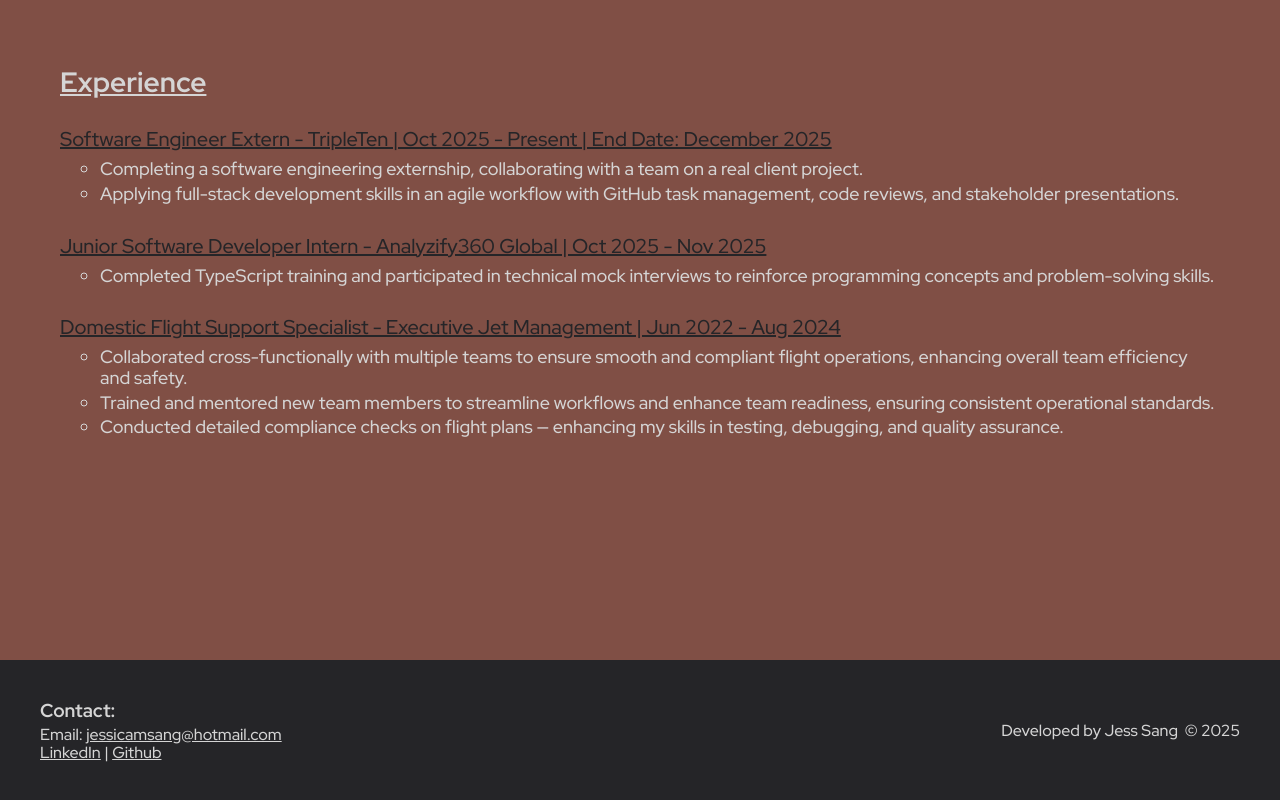
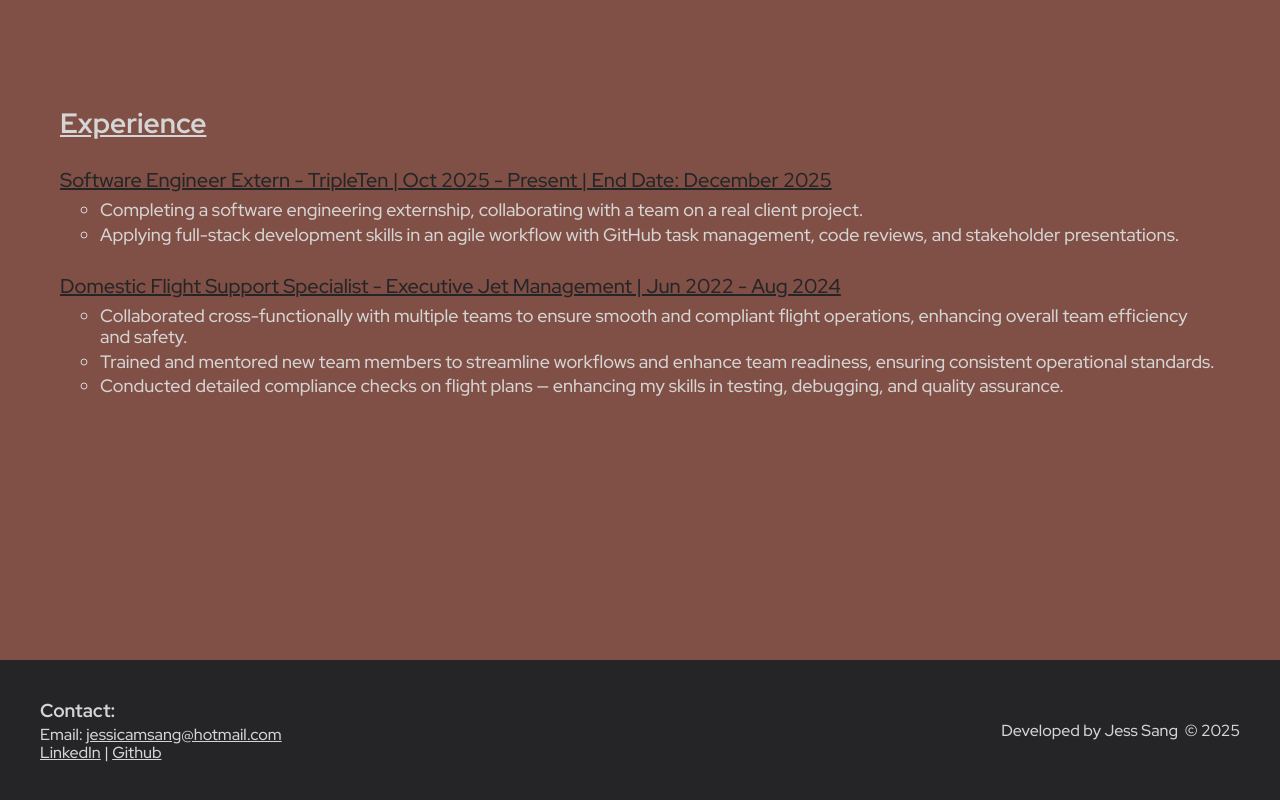
Before and after one commit to jessmsang/jess-sang_portfolio, a React (Vite) app: page / in a window 1280 px wide. Shown: the part 2546-3346 px from the top of the page. Built offline with nearby package versions, Linux system fonts and the light colour scheme.

Commit message:
remove analyzify360

```diff
--- a/src/components/Experience/Experience.jsx
+++ b/src/components/Experience/Experience.jsx
@@ -19,19 +19,6 @@
               Applying full-stack development skills in an agile workflow with
               GitHub task management, code reviews, and stakeholder
               presentations.
-            </li>
-          </ul>
-        </li>
-        <li className="experience__list-item">
-          <p className="experience__name">
-            Junior Software Developer Intern - Analyzify360 Global | Oct 2025 -
-            Nov 2025
-          </p>
-          <ul className="experience__description-list">
-            <li className="experience__description-list-item">
-              Completed TypeScript training and participated in technical mock
-              interviews to reinforce programming concepts and problem-solving
-              skills.
             </li>
           </ul>
         </li>
```
